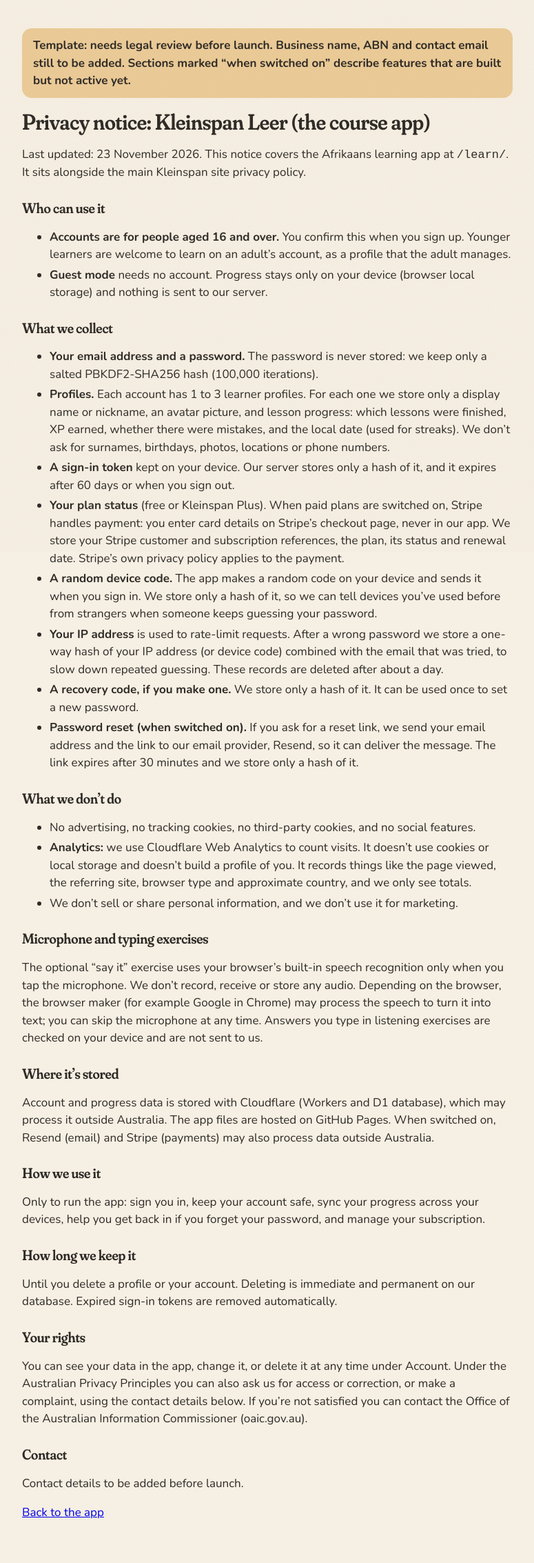
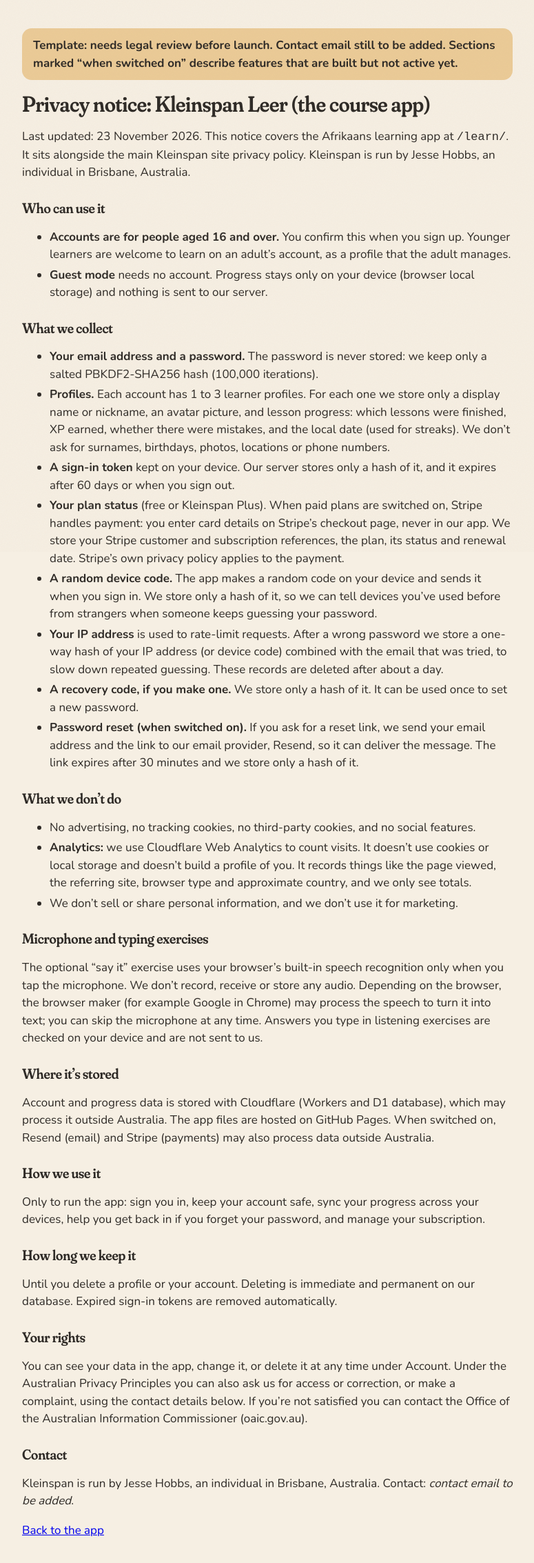
Before and after one commit to TosZK-Hub/flat-earth-evidence-hub, a plain HTML site: page learn/privacy.html in a window 1280 px wide. Shown: the whole page at 69% size, without its empty margins (252-1027 px from the left). Drawn offline with Linux system fonts and the light colour scheme.

Commit message:
Course privacy: run by Jesse Hobbs, an individual in Brisbane; no ABN/business-name fields; contact email placeholder

```diff
--- a/learn/privacy.html
+++ b/learn/privacy.html
@@ -4,9 +4,9 @@
 <link rel="icon" href="icon.svg" type="image/svg+xml"><link rel="stylesheet" href="tokens.css"><link rel="stylesheet" href="fonts.css"><link rel="stylesheet" href="app.css">
 <style>.prose{max-width:44em;margin:0 auto;padding:24px 18px 60px}.prose h1{font-size:2rem;margin:10px 0}.prose h2{font-size:1.3rem;margin:28px 0 8px}.prose li{margin:4px 0}.warnbox{background:var(--c-gold-tint);border-radius:14px;padding:12px 16px;font-weight:800}</style>
 </head><body><main class="prose">
-<p class="warnbox">Template: needs legal review before launch. Business name, ABN and contact email still to be added. Sections marked “when switched on” describe features that are built but not active yet.</p>
+<p class="warnbox">Template: needs legal review before launch. Contact email still to be added. Sections marked “when switched on” describe features that are built but not active yet.</p>
 <h1>Privacy notice: Kleinspan Leer (the course app)</h1>
-<p>Last updated: 23 November 2026. This notice covers the Afrikaans learning app at <code>/learn/</code>. It sits alongside the main Kleinspan site privacy policy.</p>
+<p>Last updated: 23 November 2026. This notice covers the Afrikaans learning app at <code>/learn/</code>. It sits alongside the main Kleinspan site privacy policy. Kleinspan is run by Jesse Hobbs, an individual in Brisbane, Australia.</p>
 
 <h2>Who can use it</h2>
 <ul>
@@ -49,6 +49,6 @@
 <p>You can see your data in the app, change it, or delete it at any time under Account. Under the Australian Privacy Principles you can also ask us for access or correction, or make a complaint, using the contact details below. If you’re not satisfied you can contact the Office of the Australian Information Commissioner (oaic.gov.au).</p>
 
 <h2>Contact</h2>
-<p>Contact details to be added before launch.</p>
+<p>Kleinspan is run by Jesse Hobbs, an individual in Brisbane, Australia. Contact: <em>contact email to be added</em>.</p>
 <p><a href="./">Back to the app</a></p>
 </main></body></html>
--- a/learn/sw.js
+++ b/learn/sw.js
@@ -1,5 +1,5 @@
 /* Kleinspan Leer service worker: offline lessons. Same-origin GETs only; the API is never cached. */
-const V = 'ks-learn-9f339026a5';
+const V = 'ks-learn-5170314cce';
 const CORE = ['./', 'index.html', 'app.css', 'app.js', 'tokens.css', 'fonts.css', 'course.json', 'audio/ui.json', 'audio/u1.json', 'manifest.webmanifest', 'icon.svg', 'privacy.html',
   'wordmark.svg', 'hero-hettie.svg', 'imgpack/core.json', 'imgpack/u1.json'];
 self.addEventListener('install', (e) => { e.waitUntil(caches.open(V).then((c) => c.addAll(CORE.map((u) => new Request(u, { cache: 'reload' })))).then(() => self.skipWaiting())); });
```
